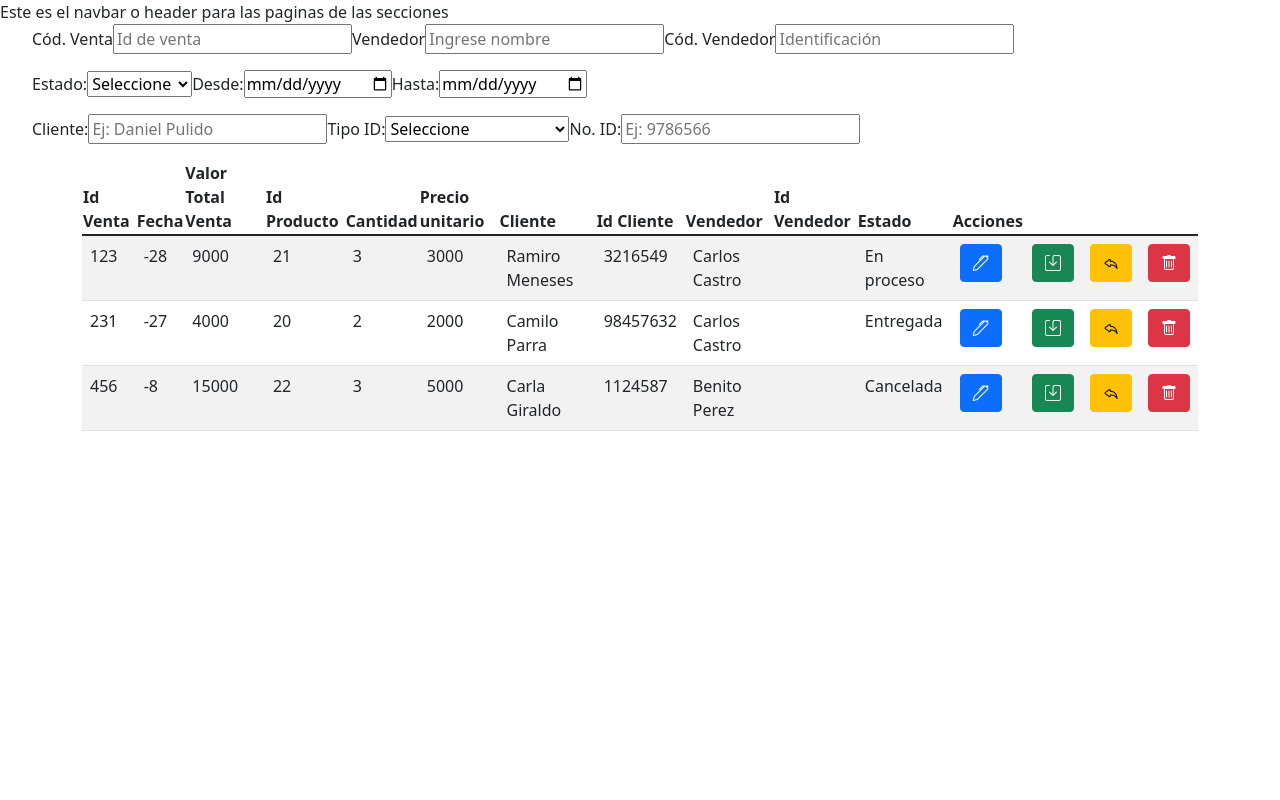
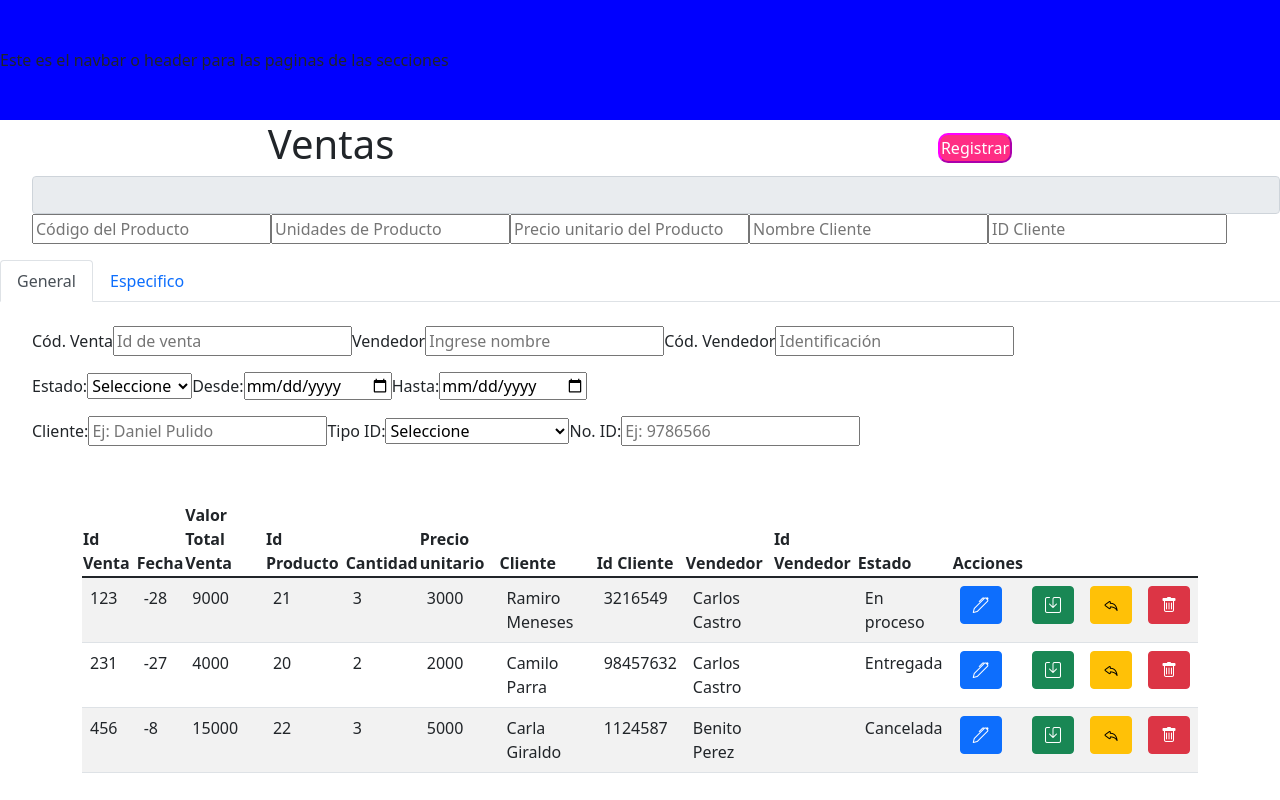
Before and after one commit to The-Rookies-G9/AppIntegrada, a React (Create React App) app in the folder rookies/: page /Admin/Vtas in a window 1280 px wide. Built offline with nearby package versions, Linux system fonts and the light colour scheme.

Commit message:
formularios de registro de vtas

```diff
--- a/rookies/src/App.css
+++ b/rookies/src/App.css
@@ -7,3 +7,59 @@ ul {
     padding:0px;
     margin:0px;
 }
+
+/* Tamaño de navbar */
+.navbar {
+  min-height: 15vh;
+  background-color: blue;
+}
+
+/*Menu de navegación */
+.topnav {
+  overflow: hidden;
+  display: flex;
+  justify-content: space-around;
+  align-items: center;
+}
+
+/*Estilo para los botones */
+.topButton{
+  background-color:rgba(255, 0, 106, 0.822);
+  color:white;
+  cursor:pointer;
+  padding: 1px;
+  border-color:fuchsia;
+  border-radius: 10px;
+  margin-left: 8px;
+}
+
+/*Efecto del boton */
+.topButton:hover{
+  cursor:pointer;
+  box-shadow: 2px 1px;
+  transform:scale(1.1);
+}
+
+/*Posicion y tamaño del footer */
+.column.main > footer{
+  min-height: 10vh;
+}
+
+
+.column {
+  float: right;
+  display: flex;
+  flex-direction: column;
+  }
+
+/*Tamaño del sidebar*/
+.column.sidebar {
+  width: 15%;
+  min-height: 100vh;
+}
+
+/*Tamaño del main */
+.column.main {
+  width: 85%;
+  min-height: 100vh;
+}
--- a/rookies/src/components/Navbar.js
+++ b/rookies/src/components/Navbar.js
@@ -2,7 +2,7 @@ import React from 'react';
 
 const Navbar = () => {
     return (
-        <div>
+        <div className = "navbar">
             Este es el navbar o header para las paginas de las secciones
         </div>
     )
--- a/rookies/src/pages/Admin/Vtas.js
+++ b/rookies/src/pages/Admin/Vtas.js
@@ -1,12 +1,57 @@
 import React from 'react';
 import CrudVtas from 'components/Crudvtas';
+import "bootstrap/dist/css/bootstrap.min.css";
+import {
+    Table,
+    Button,
+    Container,
+   // Modal,
+   // ModalHeader,
+  //ModalBody,
+   // FormGroup,
+    //ModalFooter,
+  } from "reactstrap";
+  import { Link } from 'react-router-dom';
 
 const Vtas = () => {
     return (
         <div>
             <main>
+                <section className ="topnav ">
+                    <h1>Ventas</h1>
+                    <Link><button className = "topButton" >Registrar</button> </Link>
+                </section>
+                <form>
+                    <ul>
+                        <li>
+                            <input type = "text"className="form-control" readOnly />
+                            <input type = "text" placeholder = "Código del Producto"/>
+                            <input type = "number" placeholder ="Unidades de Producto"/>
+                            <input placeholder = "Precio unitario del Producto"/>
+                            <input type = "text" placeholder = "Nombre Cliente"/>
+                            <input type = "texte" placeholder = "ID Cliente"/>
+
+                        </li>
+                    </ul>
+
+                </form>
+
+
                     <section  className="mb-3" >
+                        <form>
+                            <container >
+                                <ul class="nav nav-tabs">
+                                    <li class="nav-item">
+                                        <a class="nav-link active" aria-current="page" href="#">General</a>
+                                    </li>
+                                    <li class="nav-item">
+                                        <a class="nav-link" href="#">Especifico</a>
+                                    </li>
+                                </ul>
+                            </container>
+                        </form>
                         <form >
+                            <container className = "container">
                                 <ul>
                                     <li>
                                         <label for="idvta">
@@ -66,6 +111,13 @@ const Vtas = () => {
                                         </label>
                                     </li>
                                 </ul>
+                            </container>
+
+
+
+
+
+
                         </form>
                     </section>
 
```
Also changed, not shown: rookies/src/media/fondonavbar.jpg (added). Lines whose indentation alone changed are shown as unchanged.
